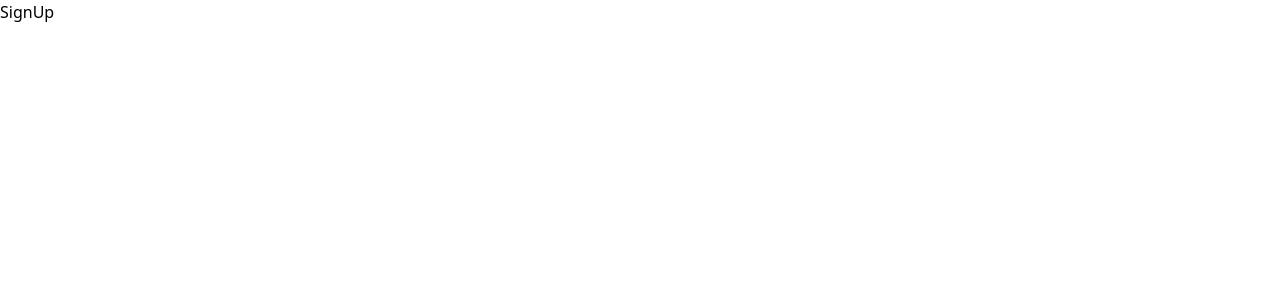
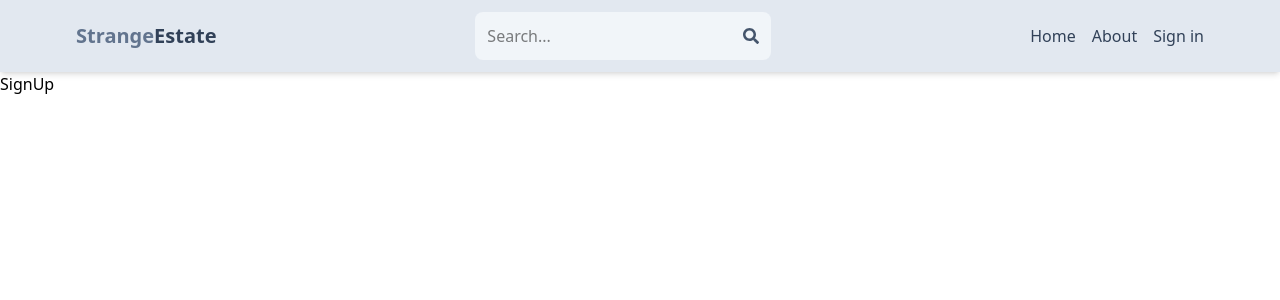
Before and after one commit to 11strange11/MERN-ESTATE, a React (Vite) app in the folder client/: page /sign-up in a window 1280 px wide. Shown: the top 300 px of the page. Built offline with nearby package versions, Linux system fonts and the light colour scheme.

Commit message:
Created Header Component

```diff
--- a/client/src/App.jsx
+++ b/client/src/App.jsx
@@ -1,12 +1,15 @@
-import {BrowserRouter, Routes, Route} from "react-router-dom";
+import { BrowserRouter, Routes, Route } from "react-router-dom";
 import Home from "./pages/Home";
 import About from "./pages/About";
 import Profile from "./pages/Profile";
 import SignIn from "./pages/SignIn";
 import SignUp from "./pages/SignUp";
+import Header from "./components/Header";
 
 export default function App() {
-  return <BrowserRouter>
+  return (
+    <BrowserRouter>
+      <Header />
       <Routes>
         <Route path="/" element={<Home />} />
         <Route path="/sign-in" element={<SignIn />} />
@@ -14,5 +17,6 @@
         <Route path="/about" element={<About />} />
         <Route path="/profile" element={<Profile />} />
       </Routes>
-  </BrowserRouter>;
+    </BrowserRouter>
+  );
 }
--- /dev/null
+++ b/client/src/components/Header.jsx
@@ -0,0 +1,40 @@
+import { FaSearch } from "react-icons/fa";
+import { Link } from "react-router-dom";
+
+export default function Header() {
+  return (
+    <header className="bg-slate-200 shadow-md ">
+      <div className="flex justify-between items-center max-w-6xl mx-auto p-3">
+        <Link to="/">
+          <h1 className="font-bold text-sm sm:text-xl flex flex-wrap">
+            <span className="text-slate-500">Strange</span>
+            <span className="text-slate-700">Estate</span>
+          </h1>
+        </Link>
+        <form className="bg-slate-100 p-3 rounded-lg flex items-center">
+          <input
+            type="text"
+            placeholder="Search..."
+            className="bg-transparent focus:outline-none w-24 sm:w-64"
+          />
+          <FaSearch className="text-slate-600" />
+        </form>
+        <ul className="flex gap-4">
+          <Link to="/">
+            <li className="hidden sm:inline text-slate-700 hover:underline">
+              Home
+            </li>
+          </Link>
+          <Link to="/about">
+            <li className="hidden sm:inline text-slate-700 hover:underline">
+              About
+            </li>
+          </Link>
+          <Link to="/sign-in">
+            <li className=" text-slate-700 hover:underline">Sign in</li>
+          </Link>
+        </ul>
+      </div>
+    </header>
+  );
+}
--- /dev/null
+++ b/package.json
@@ -0,0 +1,5 @@
+{
+  "dependencies": {
+    "react-icons": "^5.5.0"
+  }
+}
```
Also changed, not shown: 1 other file (tests, documents, lock files or other folders). Lines whose indentation alone changed are shown as unchanged.
